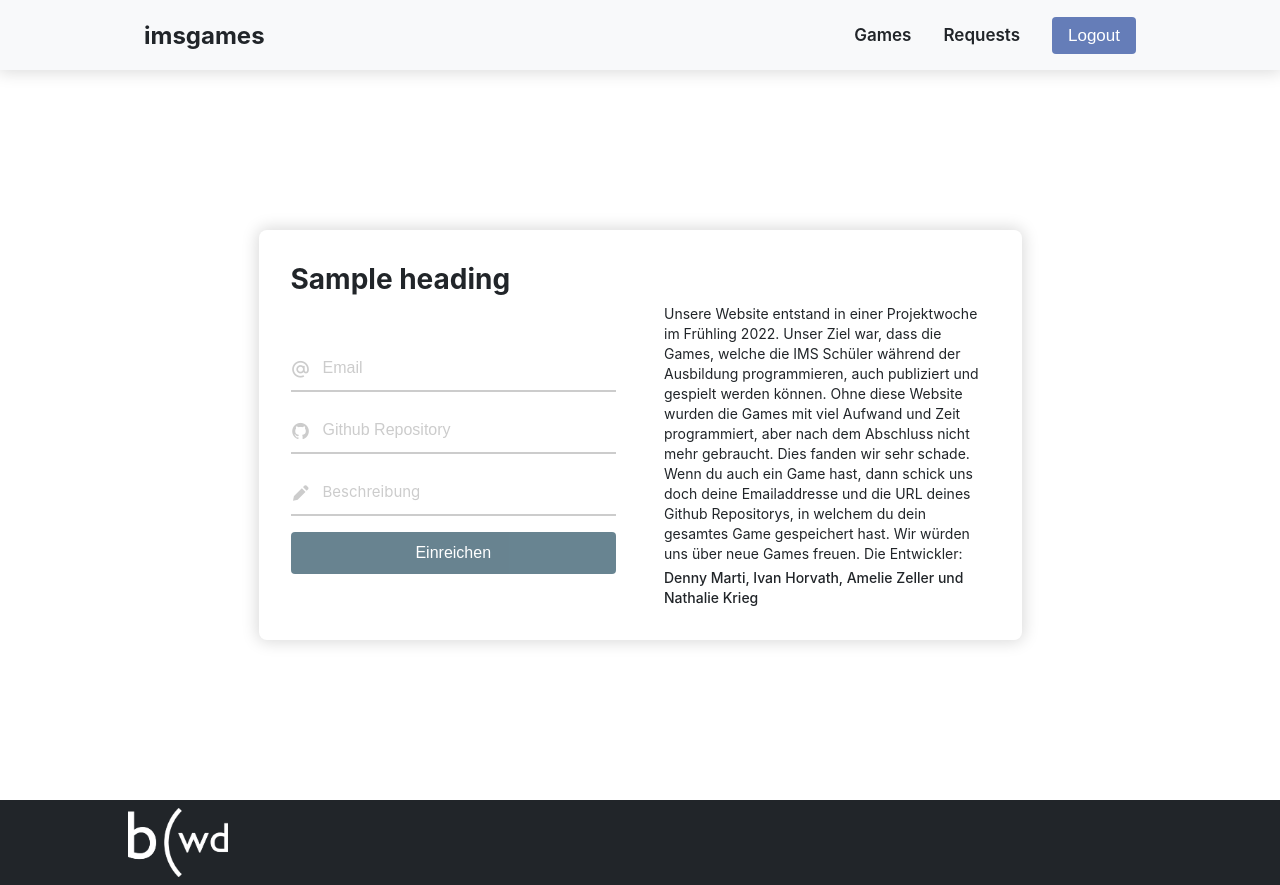
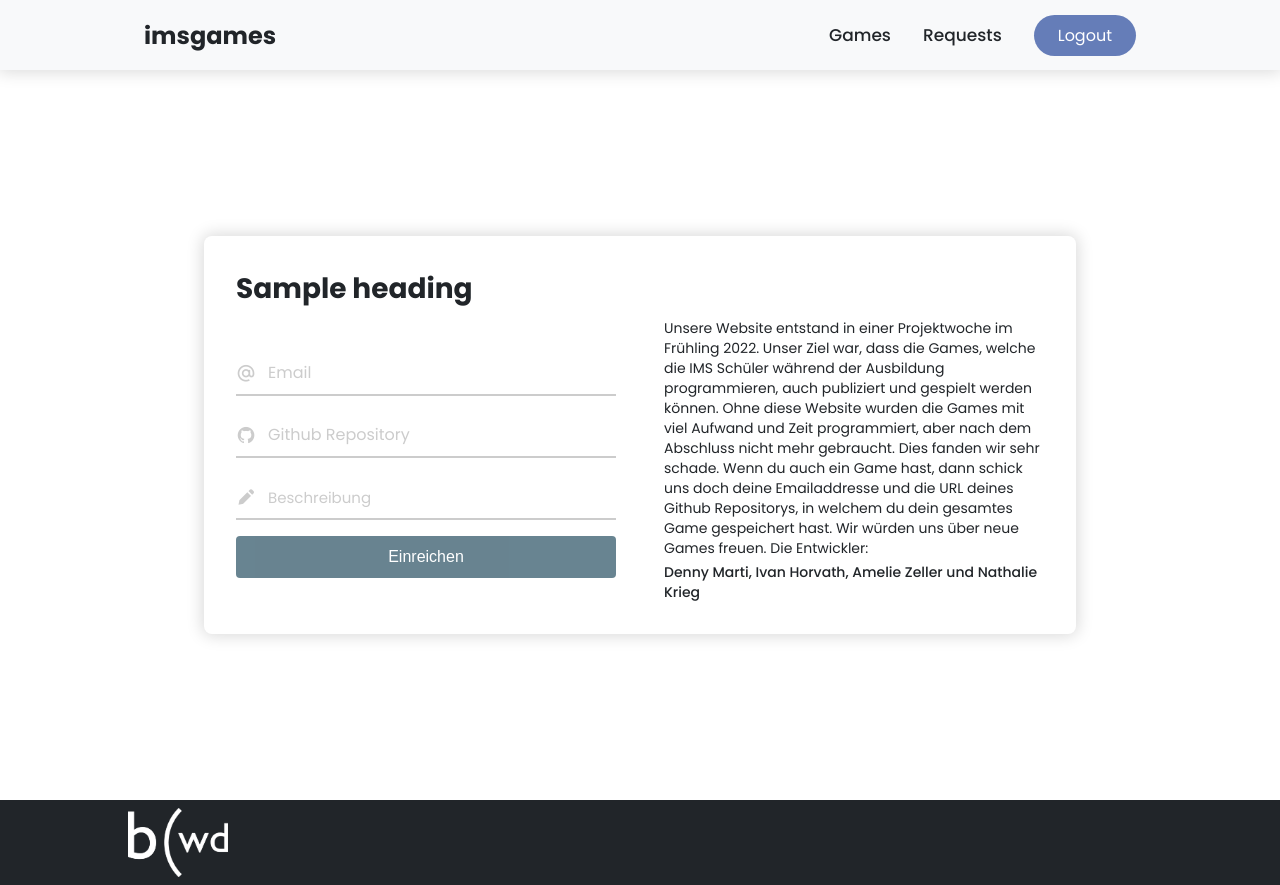
Before and after one commit to dennymarti/imsgames, a PHP site: template templates/game/request.php in a window 1280 px wide. Run offline with PHP 8.4, Linux system fonts and the light colour scheme; the template is opened without the code that fills it: most values are stand-ins (such as "Sample title", 1, 10 or a date in 2020); some libraries are stand-ins or nearby versions.

Commit message:
Updated header template file

```diff
--- a/public/css/style.css
+++ b/public/css/style.css
@@ -1,9 +1,11 @@
+@import url("https://fonts.googleapis.com/css2?family=Poppins:wght@400;500;600;700;800&display=swap");
+
 :root {
     --dark: #212529;
     --light: #f8f9fa;
     --blue: #657db8;
     --nav-height: 70px;
-    --font-family: -apple-system, BlinkMacSystemFont, "Segoe UI", Roboto, "Helvetica Neue", Arial, sans-serif, "Apple Color Emoji", "Segoe UI Emoji", "Segoe UI Symbol";
+    --font-family: "Poppins", sans-serif;
     --min-height: calc(100vh - 70px);
     --transition: all 0.3s ease;
 }
@@ -400,6 +402,7 @@ body {
     outline: none;
     position: relative;
     height: 46px;
+    font-family: var(--font-family);
     font-size: 1rem;
     padding: 0 2rem;
     transition: var(--transition);
@@ -484,18 +487,13 @@ body {
 
 .nav-authentication {
     background-color: #657db8;
+    border-radius: 2rem;
     border: none;
-    border-radius: 4px;
-    padding: 0.5rem 1rem;
+    color: white;
+    padding: 0.5rem 1.5rem;
 }
 
-.nav-authentication button {
-    background-color: transparent;
-    color: white;
-    font-size: 17px;
-}
-
-.nav-brand {
+.nav-title {
     color: var(--dark);
     font-size: 24px;
     font-weight: 700;
@@ -510,8 +508,14 @@ body {
 
 .nav-link {
     color: var(--dark);
+    display: block;
     font-size: 17px;
-    font-weight: 600;
+    font-weight: 500;
+    transition: 200ms;
+}
+
+.nav-link:hover {
+    color: var(--blue);
 }
 
 .nav-button {
--- a/templates/header.php
+++ b/templates/header.php
@@ -23,20 +23,16 @@
 
 <header class="header">
     <nav class="nav">
-        <a class="nav-brand" href="/">imsgames</a>
+        <a class="nav-title" href="/">imsgames</a>
 
         <ul class="nav-list">
             <a class="nav-link" href="/game">Games</a>
             <a class="nav-link" href="/game/request">Requests</a>
 
             <?php if (!$this->isLoggedIn): ?>
-                <a href="/authentication" class="nav-authentication">
-                    <button>Login</button>
-                </a>
+                <a href="/authentication" class="nav-authentication">Einloggen</a>
             <?php else: ?>
-                <a href="/authentication/logout" class="nav-authentication">
-                    <button>Logout</button>
-                </a>
+                <a href="/authentication/logout" class="nav-authentication">Logout</a>
             <?php endif; ?>
         </ul>
 
```
